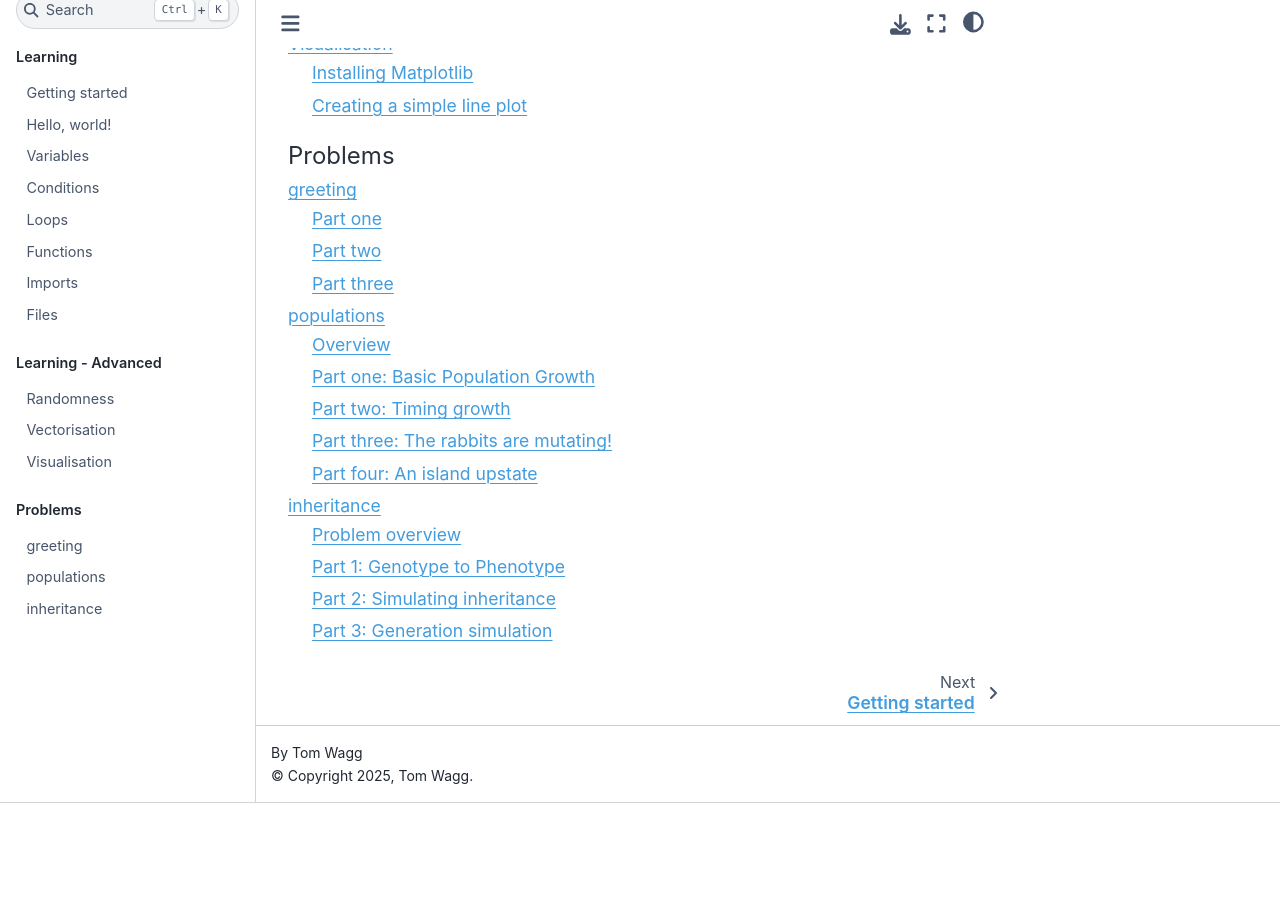
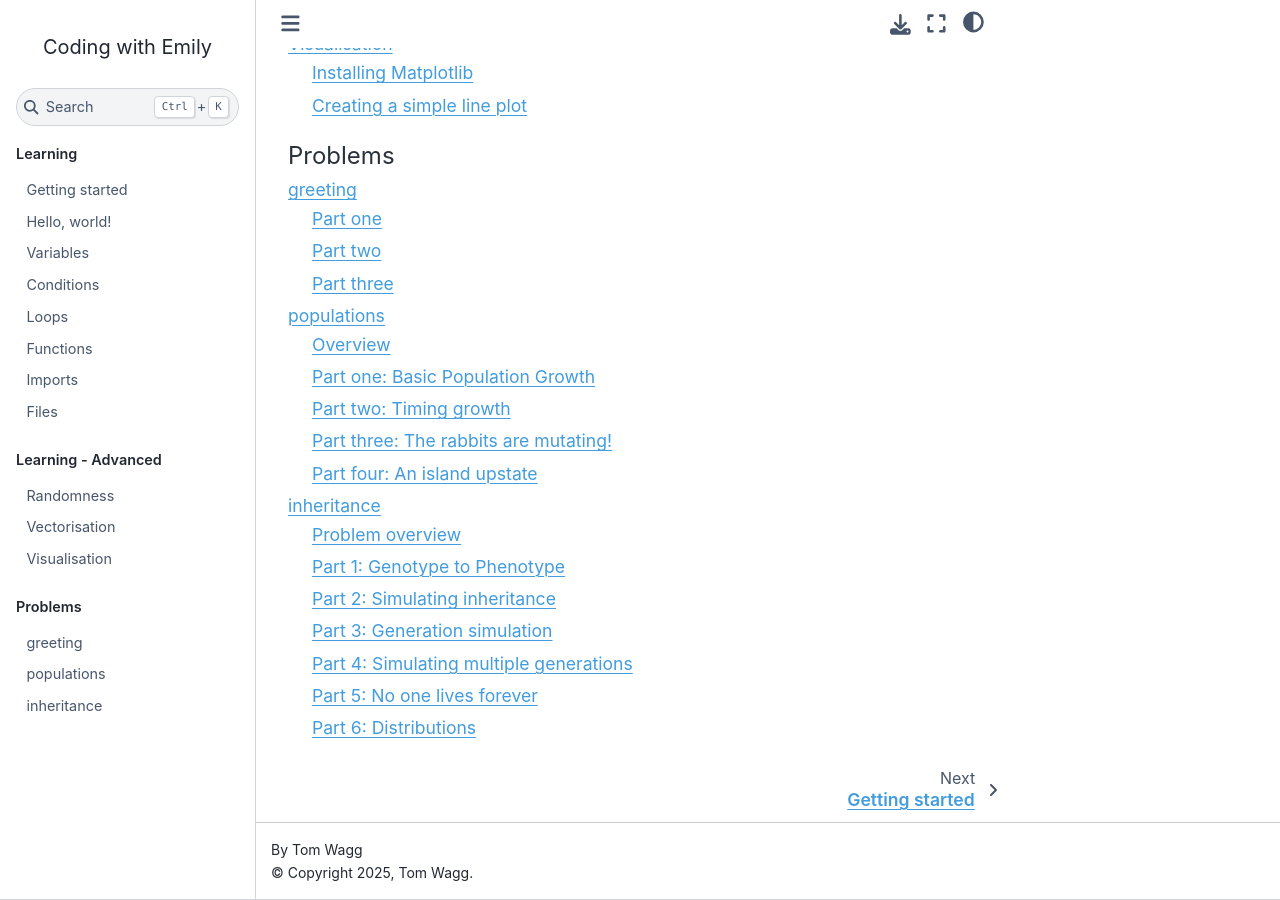
Before and after one commit to TomWagg/coding-with-em, a Sphinx documentation site: the page built from docs/index.rst, in a window 1280 px wide and 900 px high, scrolled down 2246 px. Built offline with Sphinx 7.4.7 and the Sphinx Book theme 1.1.4, drawn with Linux system fonts in a browser that asks for light colours; before the commit the page ends 3049 px from its top, so only the background shows below that; some of the changed lines change nothing that is shown.

Commit message:
nearly done with inheritance

```diff
--- a/docs/pages/problems/inheritance.rst
+++ b/docs/pages/problems/inheritance.rst
@@ -32,7 +32,7 @@
 
 Let's warm up by implementing the ``genotype_to_phenotype`` function. This function will take a genotype (a string representing the alleles) and return the corresponding blood type (phenotype).
 
-The function should check that the input genotype is valid (i.e., it should be one of "AA", "AO", "BB", "BO", "AB", or "OO"). If the genotype is valid, the function should return the corresponding blood type. If the genotype is invalid, the function should return "Invalid genotype".
+The function should check that the input genotype is valid (i.e., it should be one of "AA", "AO", "BB", "BO", "AB", or "OO"). If the genotype is valid, the function should return the corresponding blood type. If the genotype is invalid, the function should raise a ValueError with an appropriate error message (e.g. ``raise ValueError("Invalid genotype")``).
 
 Here's some example usage of the function:
 
@@ -92,4 +92,91 @@
 
     random.seed(117)     # this ensure your random numbers match mine
 
+    # TODO
     print(next_generation(["AO", "BO", "AB", "OO"]))
+
+
+Part 4: Simulating multiple generations
+---------------------------------------
+
+Now let's put it together and simulate multiple generations of a population. We'll implement the ``simulate_generations`` function. This function will take an initial population (a list of genotypes) and a number of generations to simulate. The function should repeatedly call the ``next_generation`` function to produce each subsequent generation, starting from the initial population.
+
+The function should return the final population after simulating the specified number of generations.
+
+Here's some example usage of the function:
+
+.. code-block:: python
+
+    import random
+
+    random.seed(117)     # this ensure your random numbers match mine
+
+    initial_population = ["AO", "BO", "AB", "OO"]
+    final_population = simulate_generations(initial_population, 5)
+    print(final_population)
+
+
+Part 5: No one lives forever
+----------------------------
+
+Let's add a bit of realism so that the population doesn't just keep growing forever! Let's add a death rate, such that each individual in the population has a certain probability of dying before the next generation is formed. Let's define this as
+
+.. math::
+
+    D(t) = \begin{cases}
+        0 & t < 5 \\
+        0.1 (t - 5) & 5 \leq t \leq 15 \\
+        1 & t > 15 \\
+    \end{cases}
+
+where $D(t)$ is the death rate after an individual has been alive for $t$ generations. This means that individuals cannot die before 5 generations, then the death rate increases linearly to 100% at 15 generations.
+
+You'll now need to track the age of each individual in the population in addition to their genotype. You can now represent each individual as a tuple of (genotype, age), where genotype is a string and age is an integer instead of just as a string.
+
+Change ``next_generation`` to account for the death rate. If ``part_five == True`` is provided to ``next_generation``, apply the following logic: after offspring are produced, loop through the current population and determine if each individual dies based on their age and the death rate function above. If an individual dies, they should be removed from the population. Note that offspring start at age 0 in the next generation.
+
+Don't forget to update the ages of the individuals who survive to the next generation!
+
+Part 6: Distributions
+---------------------
+
+Wonderful, we've got an evolving population now! Now let's start analysing it. Implement the ``get_genotype_distribution`` and ``get_phenotype_distribution`` functions. These functions will take a population (a list of genotypes) and return a dictionary representing the distribution of genotypes and phenotypes, respectively.
+
+The ``get_genotype_distribution`` function should count the occurrences of each genotype in the population and return a dictionary where the keys are the genotypes and the values are their respective counts.
+
+The ``get_phenotype_distribution`` function should first convert each genotype in the population to its corresponding phenotype using the ``genotype_to_phenotype`` function. Then, it should count the occurrences of each phenotype and return a dictionary where the keys are the phenotypes and the values are their respective counts.
+
+.. admonition:: Bonus challenge: Optimised counting
+
+    You can imagine that counting this at the end of each generation would work just fine (and I recommend you start by doing this), but if you want to get really fancy you could also track this information as the generations progress to avoid having to loop through the population again at the end.
+
+    If you get this working, compare the timing of the two approaches for a large population over many generations and celebrate how much faster your fancy approach is!
+
+Here's some example usage of the functions:
+
+.. code-block:: python
+
+    population = ["AO", "BO", "AB", "OO", "AO", "AA"]
+
+    genotype_dist = get_genotype_distribution(population)
+    print(genotype_dist)  # Output: {'AO': 2, 'BO': 1, 'AB': 1, 'OO': 1, 'AA': 1}
+
+    phenotype_dist = get_phenotype_distribution(population)
+    print(phenotype_dist)  # Output: {'A': 3, 'B': 1, 'AB': 1, 'O': 1}
+
+Here are some examples of how the distributions might look after simulating multiple generations:
+
+.. code-block:: python
+
+    import random
+
+    random.seed(117)     # this ensure your random numbers match mine
+
+    initial_population = ["AO", "BO", "AB", "OO"]
+    final_population = simulate_generations(initial_population, 10)
+
+    genotype_dist = get_genotype_distribution(final_population)
+    print(genotype_dist)
+
+    phenotype_dist = get_phenotype_distribution(final_population)
+    print(phenotype_dist)
```
